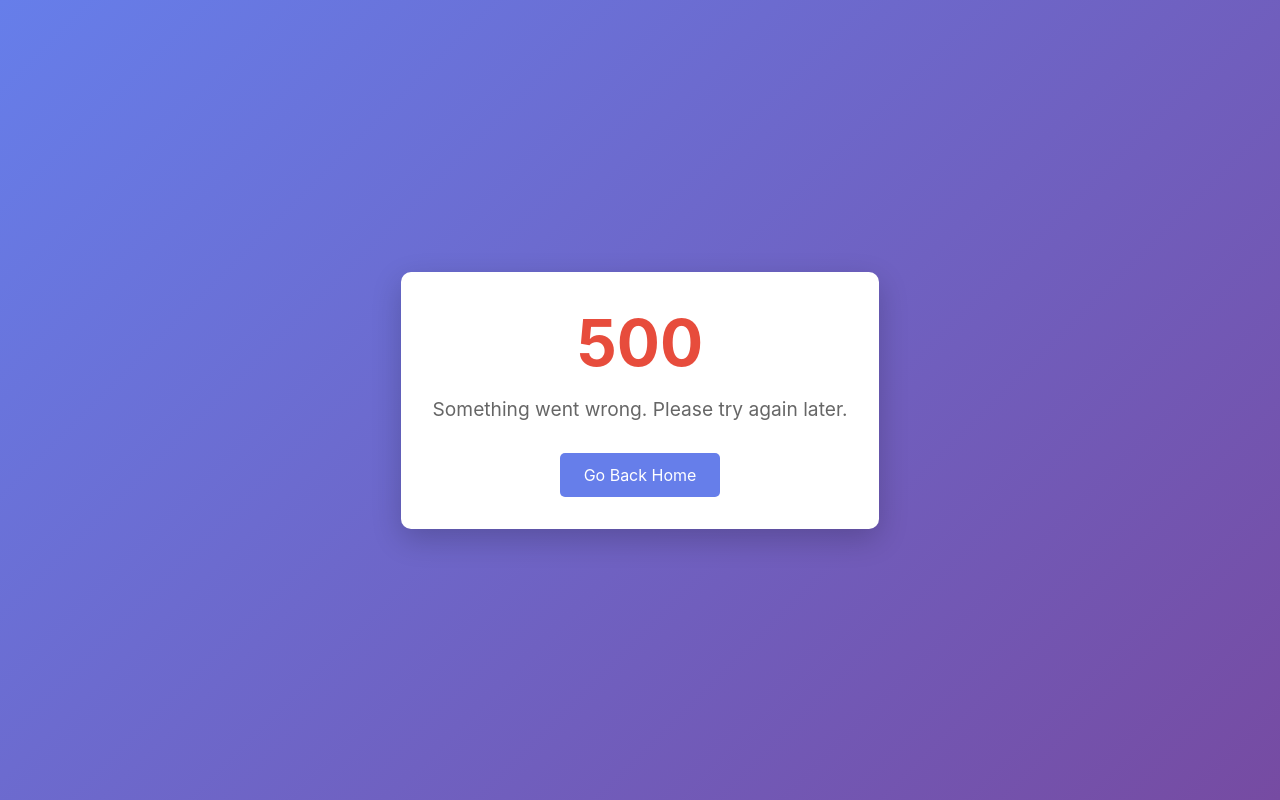
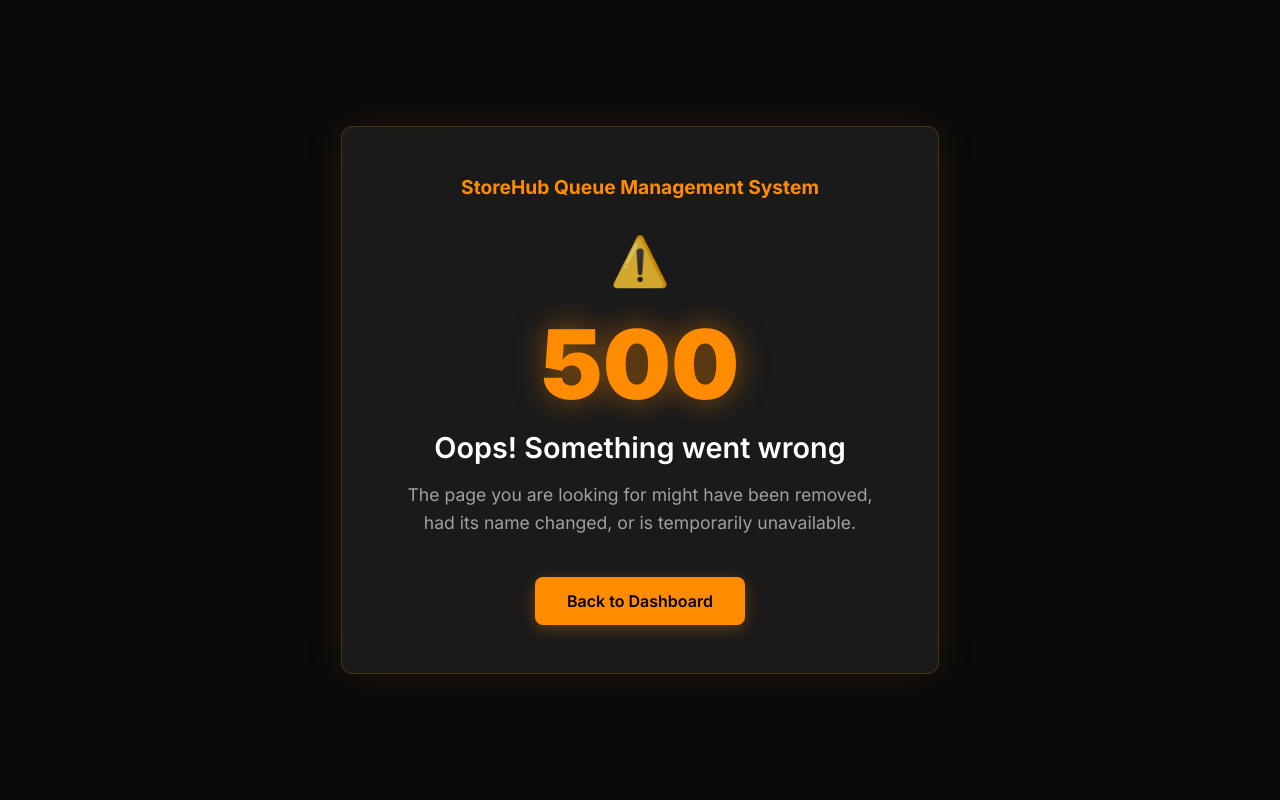
Before and after one commit to kennteohstorehub/sh_hackaton, a Node server app: template views/error.ejs in a window 1280 px wide. Run offline with Node 20, Linux system fonts and the light colour scheme; the template is opened without the code that fills it, so the values that code supplies are empty; some libraries are stand-ins or nearby versions.

Commit message:
fix: Fix View Public button 404 error and update error page theme
- Fix View Public button using correct queue ID field (id instead of _id)
- Update 404 error page with black and orange theme matching app design
- Add Queue model instance methods for dashboard compatibility
- Improve error page with proper branding and status-specific messages

```diff
--- a/views/error.ejs
+++ b/views/error.ejs
@@ -4,59 +4,135 @@
     <meta charset="UTF-8">
     <meta name="viewport" content="width=device-width, initial-scale=1.0">
     <title>Error - StoreHub Queue Management System</title>
+    <link href="https://fonts.googleapis.com/css2?family=Inter:wght@300;400;500;600;700;900&display=swap" rel="stylesheet">
     <style>
         body {
-            font-family: -apple-system, BlinkMacSystemFont, 'Segoe UI', Roboto, sans-serif;
-            background: linear-gradient(135deg, #667eea 0%, #764ba2 100%);
+            font-family: 'Inter', -apple-system, BlinkMacSystemFont, 'Segoe UI', Roboto, sans-serif;
+            background: #0a0a0a;
             margin: 0;
             padding: 0;
             min-height: 100vh;
             display: flex;
             align-items: center;
             justify-content: center;
+            color: #ffffff;
         }
         .error-container {
-            background: white;
-            padding: 2rem;
-            border-radius: 10px;
-            box-shadow: 0 10px 30px rgba(0,0,0,0.2);
+            background: #1a1a1a;
+            padding: 3rem;
+            border-radius: 12px;
+            box-shadow: 0 0 40px rgba(255, 140, 0, 0.1);
             text-align: center;
             max-width: 500px;
             margin: 1rem;
+            border: 1px solid rgba(255, 140, 0, 0.2);
+            position: relative;
+            overflow: hidden;
+        }
+        .error-container::before {
+            content: '';
+            position: absolute;
+            top: -50%;
+            left: -50%;
+            width: 200%;
+            height: 200%;
+            background: radial-gradient(circle, rgba(255, 140, 0, 0.1) 0%, transparent 70%);
+            animation: pulse 6s ease-in-out infinite;
+        }
+        @keyframes pulse {
+            0%, 100% {
+                transform: translate(-50%, -50%) scale(1);
+                opacity: 0.5;
+            }
+            50% {
+                transform: translate(-50%, -50%) scale(1.1);
+                opacity: 0.8;
+            }
         }
         .error-code {
-            font-size: 4rem;
-            font-weight: bold;
-            color: #e74c3c;
+            font-size: 6rem;
+            font-weight: 900;
+            color: #ff8c00;
+            margin-bottom: 0.5rem;
+            text-shadow: 0 0 30px rgba(255, 140, 0, 0.5);
+            position: relative;
+            z-index: 1;
+        }
+        .error-title {
+            font-size: 1.8rem;
+            font-weight: 600;
+            color: #ffffff;
             margin-bottom: 1rem;
+            position: relative;
+            z-index: 1;
         }
         .error-message {
-            font-size: 1.2rem;
-            color: #666;
-            margin-bottom: 2rem;
+            font-size: 1.1rem;
+            color: #a0a0a0;
+            margin-bottom: 2.5rem;
+            line-height: 1.6;
+            position: relative;
+            z-index: 1;
         }
         .back-button {
-            background: #667eea;
-            color: white;
-            padding: 12px 24px;
+            background: #ff8c00;
+            color: #000000;
+            padding: 14px 32px;
             border: none;
-            border-radius: 5px;
+            border-radius: 8px;
             text-decoration: none;
             display: inline-block;
-            transition: background 0.3s;
+            font-weight: 600;
+            font-size: 1rem;
+            transition: all 0.3s ease;
+            position: relative;
+            z-index: 1;
+            box-shadow: 0 4px 15px rgba(255, 140, 0, 0.3);
         }
         .back-button:hover {
-            background: #5a6fd8;
+            background: #ff9a1f;
+            transform: translateY(-2px);
+            box-shadow: 0 6px 20px rgba(255, 140, 0, 0.4);
+        }
+        .logo {
+            font-size: 1.2rem;
+            font-weight: 700;
+            color: #ff8c00;
+            margin-bottom: 2rem;
+            position: relative;
+            z-index: 1;
+        }
+        .error-icon {
+            font-size: 3rem;
+            margin-bottom: 1rem;
+            opacity: 0.8;
         }
     </style>
 </head>
 <body>
     <div class="error-container">
+        <div class="logo">StoreHub Queue Management System</div>
+        <% if (status == 404) { %>
+            <div class="error-icon">🔍</div>
+        <% } else { %>
+            <div class="error-icon">⚠️</div>
+        <% } %>
         <div class="error-code"><%= status || 500 %></div>
+        <div class="error-title">
+            <% if (status == 404) { %>
+                Page Not Found
+            <% } else if (status == 403) { %>
+                Access Forbidden
+            <% } else if (status == 401) { %>
+                Authentication Required
+            <% } else { %>
+                Oops! Something went wrong
+            <% } %>
+        </div>
         <div class="error-message">
-            <%= message || 'Something went wrong. Please try again later.' %>
+            <%= message || 'The page you are looking for might have been removed, had its name changed, or is temporarily unavailable.' %>
         </div>
-        <a href="/" class="back-button">Go Back Home</a>
+        <a href="/dashboard" class="back-button">Back to Dashboard</a>
     </div>
 </body>
 </html>
```
Also changed, not shown: server/models/Queue.js (+45 -0 lines), views/dashboard/index.ejs (+4 -3 lines).
